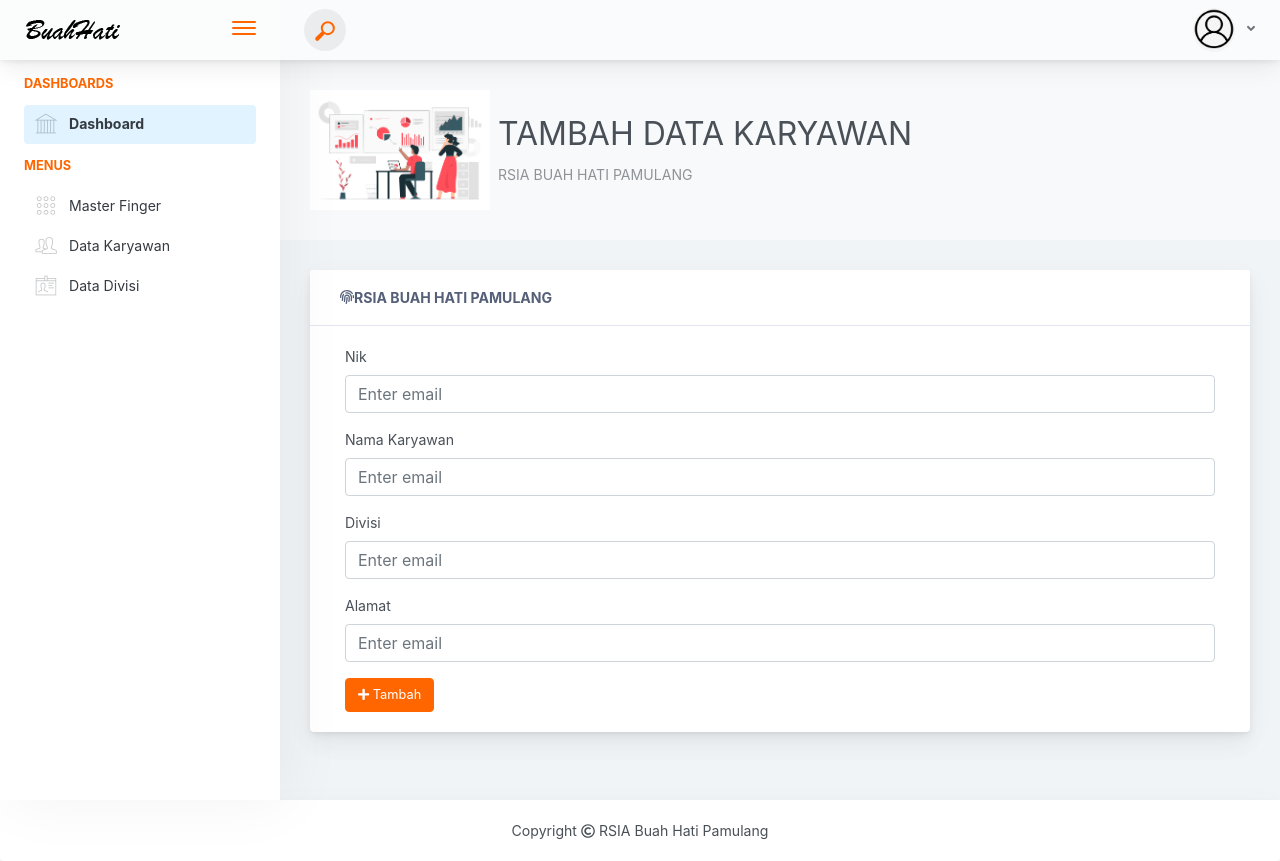
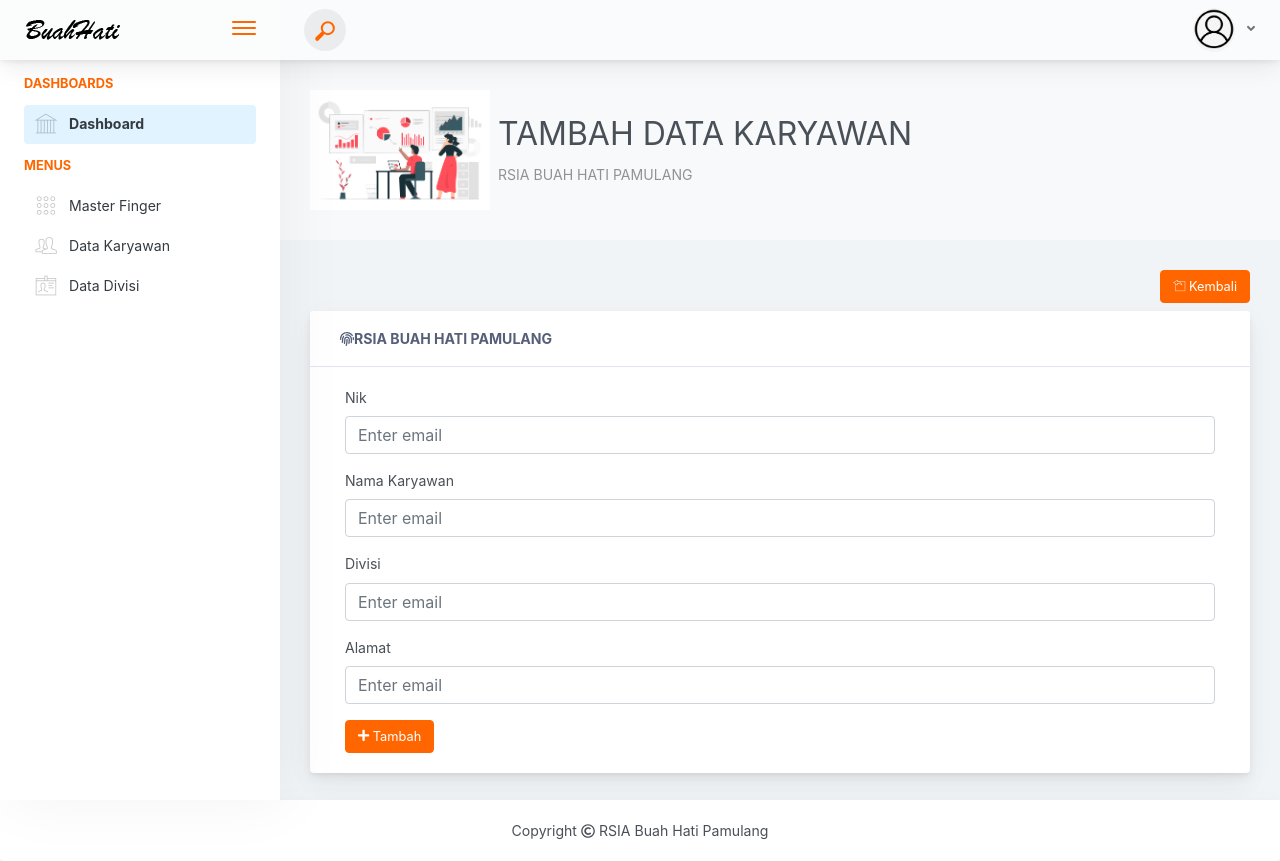
Before and after one commit to delanasarkas/absensi_buahht, a CodeIgniter 4 app: template app/Views/pages/datakaryawan/tambah.php in a window 1280 px wide. Run offline with PHP 8.4 and a stand-in for CodeIgniter, Linux system fonts and the light colour scheme; the template is opened without the code that fills it, so the values that code supplies are empty; some libraries are stand-ins or nearby versions.

Commit message:
update button kembali

```diff
--- a/app/Views/pages/datakaryawan/tambah.php
+++ b/app/Views/pages/datakaryawan/tambah.php
@@ -17,6 +17,14 @@
                 </div>
             </div>
         </div>
+            <div class="row">
+                <div class="col-lg-12 text-right">
+                <a href="/karyawan" class="btn btn-primary btn-icon-split mb-2 ">
+                        <i class="metismenu-icon pe-7s-back-2"></i>
+                    <span class="text">Kembali</span>
+                </a>
+                </div>
+            </div>
                 <div class="mb-4 card">
                     <div class="card-header-tab card-header-tab-animation card-header">
                         <div class="card-header-title">
@@ -30,9 +38,9 @@
                                 <div class="tab-pane fade show active" id="tabs-eg-77">
                                     <form>
                                     <?= csrf_field(); ?>
-                                    <div class="form-group">
+                                        <div class="form-group">
                                             <label for="exampleInputEmail1">Nik</label>
-                                            <input type="email" class="form-control" id="exampleInputEmail1" aria-describedby="emailHelp" placeholder="Enter email">
+                                            <input type="number" class="form-control" id="exampleInputEmail1" aria-describedby="emailHelp" placeholder="Enter email">
                                             <small id="emailHelp" class="form-text text-muted"></small>
                                         </div>
                                         <div class="form-group">
```
